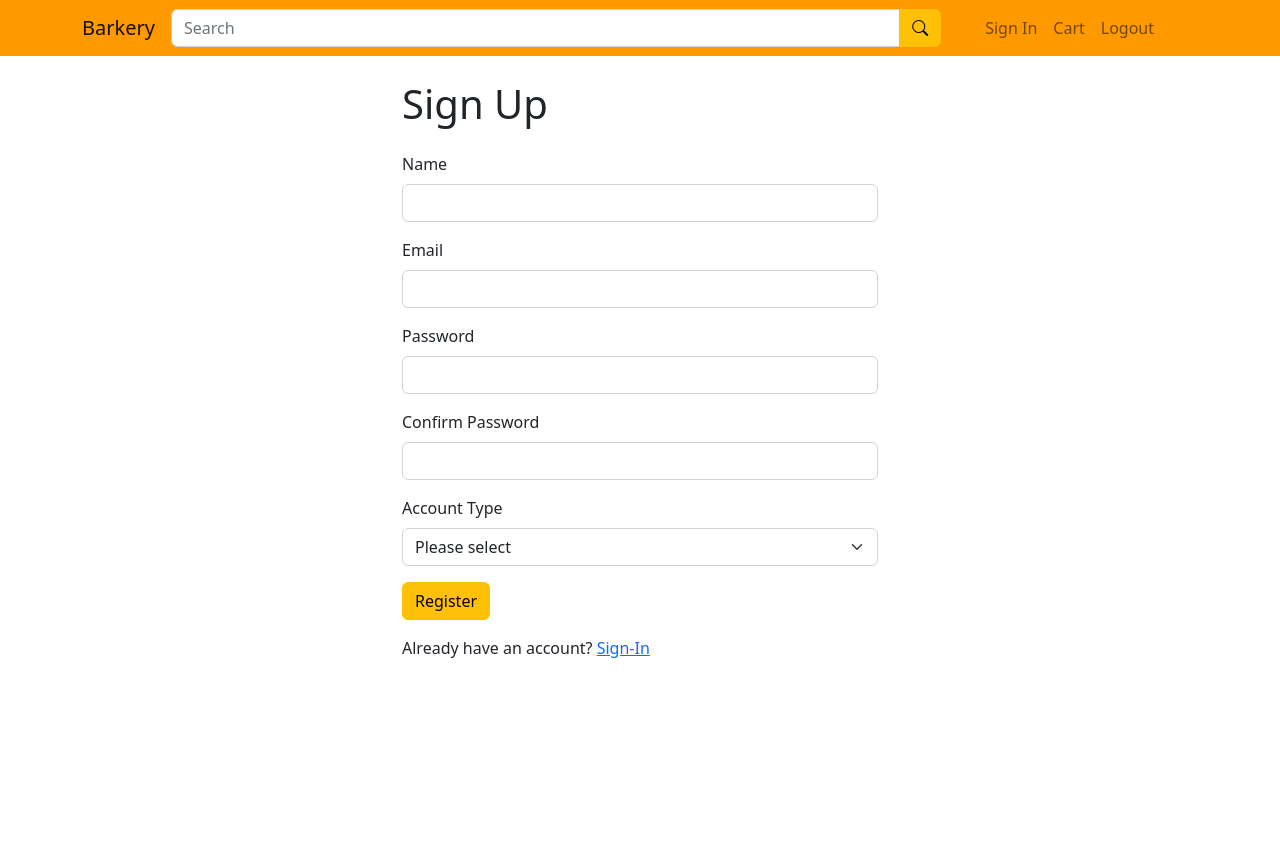
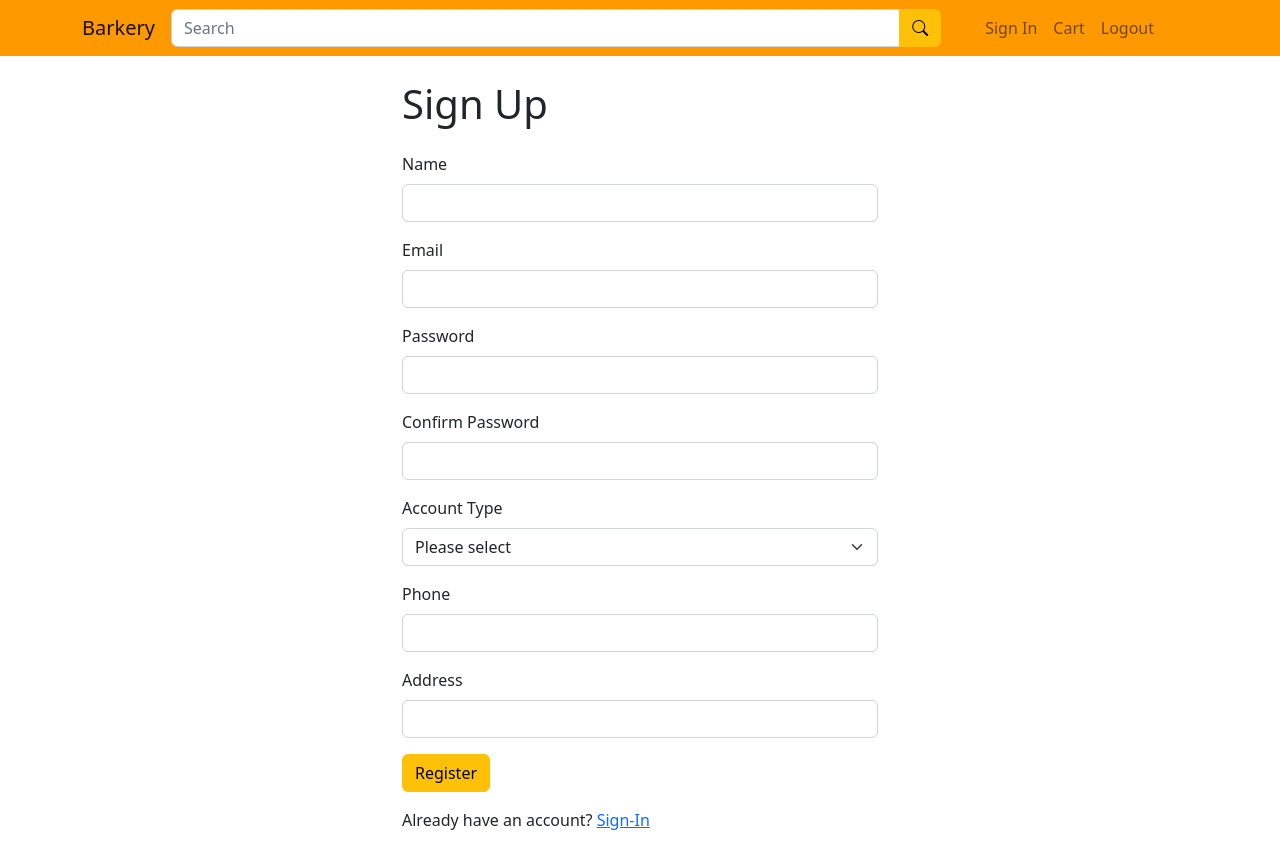
Before and after one commit to DreamerAmy/Shop4Pets, a React (Create React App) app in the folder frontend/: page /register in a window 1280 px wide. Before the commit the page ends 800 px from the top, so only its background shows below. Built offline with nearby package versions, Linux system fonts and the light colour scheme; no server answers.

Commit message:
update home & register

```diff
--- a/frontend/src/screens/HomeScreen/HomeScreen.js
+++ b/frontend/src/screens/HomeScreen/HomeScreen.js
@@ -48,21 +48,6 @@ const Home = () => {
                         <Col><img src={require("../../images/smallPetCategory.jpeg" )} alt="Small Pet Category" height={130}/></Col>
                         <Col><img src={require("../../images/fishCategory.jpeg" )} alt="Fish Category" height={130} /></Col>
                     </Row>
-                    <Row>
-                        <Col className="ms-5">
-                            <Link>Cat</Link>
-                        </Col>
-                        <Col className="ms-4">
-                            <Link>Dog</Link>
-                        </Col>
-                        <Col className="ms-4">
-                            <Link>Small Pet</Link>
-                        </Col>
-                        <Col className="ms-5">
-                            <Link>Fish</Link>
-                        </Col>
-
-                    </Row>
                 </div>
 
                 <div>
--- a/frontend/src/screens/Register.js
+++ b/frontend/src/screens/Register.js
@@ -13,6 +13,8 @@ const Register = () => {
     const [name, setName] = useState('')
     const [email, setEmail] = useState('')
     const [password, setPassword] = useState('')
+    const [address, setAddress] = useState('')
+    const [phone, setPhone] = useState('')
     const [validatePassword, setValidatePassword] = useState('')
     const [accountType, setAccountType] = useState('')
     const [error, setError] = useState(null)
@@ -22,7 +24,8 @@ const Register = () => {
 
     const handleRegisterBtn = async() => {
         try {
-            if(name === "" || password === "" || validatePassword === "" || accountType === "") {
+            if(name === "" || password === "" || validatePassword === ""
+                || accountType === "" || address === "" || phone === "") {
                 setError('All fields are required')
                 return;
             }
@@ -31,7 +34,7 @@ const Register = () => {
                 return;
             }
             setError(null)
-            const newUser = {name, email, password, accountType}
+            const newUser = {name, email, password, accountType, phone, address}
             await dispatch(registerThunk(newUser))
             navigate('/');
         }catch(error) {
@@ -81,7 +84,7 @@ const Register = () => {
                                 required
                                 onChange={(e) => setValidatePassword(e.target.value)}
                             />
-                        </Form.Group>
+                    </Form.Group>
 
                     <Form.Group className="mb-3" controlId="accountType">
                         <Form.Label>Account Type</Form.Label>
@@ -93,6 +96,24 @@ const Register = () => {
                         <option value="buyer">buyer</option>
                         <option value="seller">seller</option>
                         </Form.Select>
+                    </Form.Group>
+
+                    <Form.Group className="mb-3" controlId="phone">
+                        <Form.Label>Phone</Form.Label>
+                        <Form.Control
+                            type="phone"
+                            required
+                            onChange={(e) => setPhone(e.target.value)}
+                        />
+                    </Form.Group>
+
+                    <Form.Group className="mb-3" controlId="address">
+                        <Form.Label>Address</Form.Label>
+                        <Form.Control
+                            type="address"
+                            required
+                            onChange={(e) => setAddress(e.target.value)}
+                        />
                     </Form.Group>
 
                     <div className="mb-3">
```
